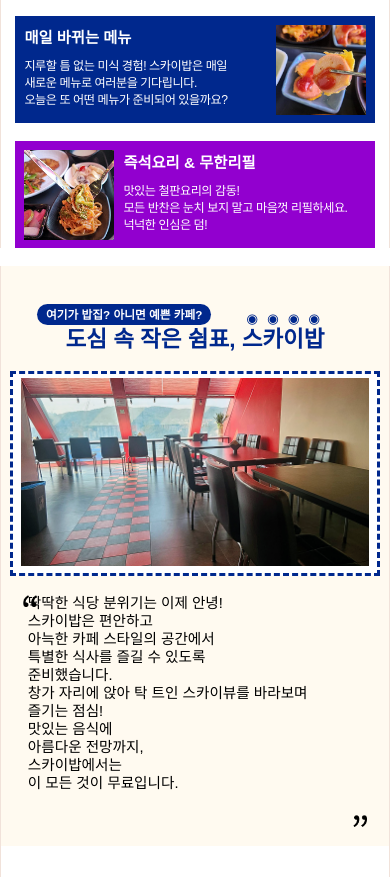
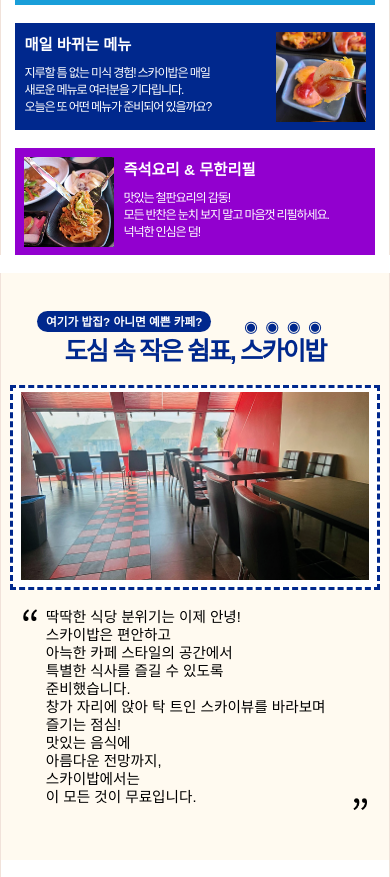
Before and after one commit to cdssw/skybab, a plain HTML site: page static/html/skybab.html in a window 390 px wide. Shown: the part 1123-2000 px from the top of the page. Drawn offline with Linux system fonts and the light colour scheme; a web font is replaced by a local one.

Commit message:
Update mobile_style.css
큰따옴표 위치수정

```diff
--- a/static/css/mobile_style.css
+++ b/static/css/mobile_style.css
@@ -646,7 +646,7 @@ section.skybab-skyview .skybab-skyview-txt {
 	font-size: 1.625rem;
 	font-weight: 400;
 	line-height: 2rem;
-	padding: 2rem 4rem 6rem 2rem;
+	padding: 2rem 2rem 6rem 4rem;
 }
 
 section.skybab-skyview .skybab-skyview-txt::before {
@@ -663,7 +663,7 @@ section.skybab-skyview .skybab-skyview-txt::before {
 section.skybab-skyview .skybab-skyview-txt::after {
 	content: "";
 	position: absolute;
-	bottom: 1.5rem;
+	bottom: 5rem;
 	right: 1rem;
 	width: 2.5rem;
 	height: 2.5rem;
@@ -804,7 +804,7 @@ section.skybab-map dl:last-child {
 
 section.skybab-map button {
 	text-align: center;
-	margin-top: 10rem;
+	margin-top: 5rem;
 	color: #fff;
 	font-size: 1.7rem;
 	font-weight: 900;
@@ -991,6 +991,9 @@ footer strong {
 		min-width: 320px;
 		max-width: 767px;
 	}
+	section.skybab-charms .skybab-charms-box span{
+		letter-spacing: -0.13rem
+	}
 
 	section {
 /*		height: 100vh*/
@@ -999,7 +1002,8 @@ footer strong {
 	section.skybab-coupon .skybab-coupon-txtmain,
 	section.skybab-map .skybab-map-txtmain,
 	section.skybab-skyview .skybab-skyview-txtmain {
-		font-size: 2.5rem;
+		font-size: 2.8rem;
+		letter-spacing: -0.2rem
 	}
 	section.skybab-skyview .skybab-skyview-txt::before,
 	section.skybab-skyview .skybab-skyview-txt::after {
```
